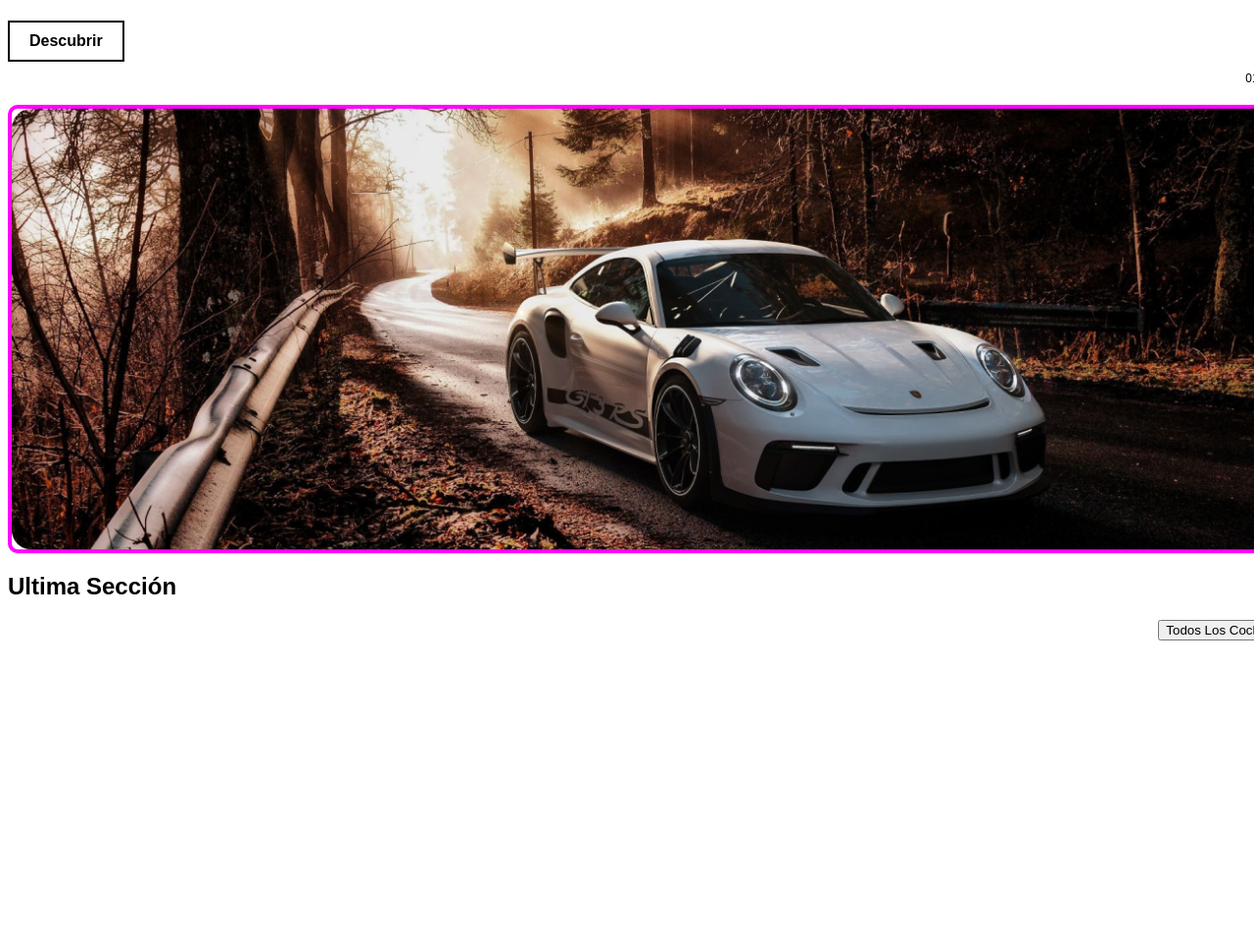
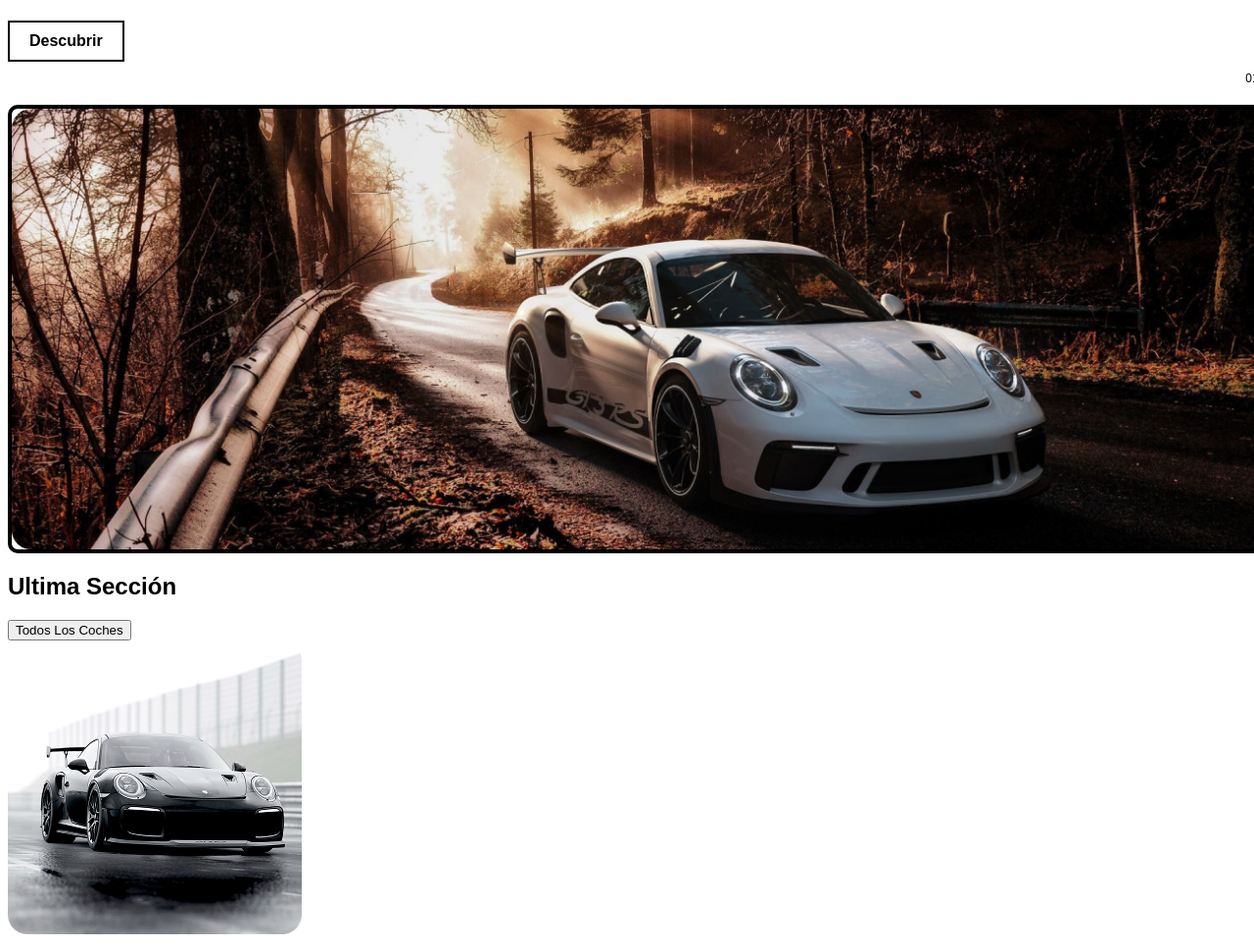
Before and after one commit to AntonioFPllefia/Ag-eraPerezAntonio_Proyecto2_SMX2, a plain HTML site: page index.html in a window 1280 px wide. Shown: the part 303-1269 px from the top of the page at 98% size. Before the commit the page ends 965 px from the top, so only its background shows below. Drawn offline with Linux system fonts and the light colour scheme.

Commit message:
se ha modificado el boton y se ha agregado una imagen

```diff
--- a/index.html
+++ b/index.html
@@ -32,6 +32,7 @@
         <div class="boton">
             <button>Todos Los Coches</button>
         </div>
+        <div class="car1"> <img src="car1.png" alt=""></div>
     </div>
 </body>
 </html>
--- a/style.css
+++ b/style.css
@@ -35,7 +35,7 @@
 }
 .image-container{
     margin-top: 20px;
-    border: 4px solid magenta;
+    border: 4px solid;
     border-radius: 10px ;
     overflow: hidden;
 }
@@ -65,7 +65,6 @@
     font-family: Arial, Helvetica, sans-serif;
 }
 .boton{
-    text-align: right;
     margin-top: 20px;
     text-decoration: none;
     font-weight: bold;
```
Also changed, not shown: car1.png (added), car2.png (added), car3.png (added), car4.png (added).
